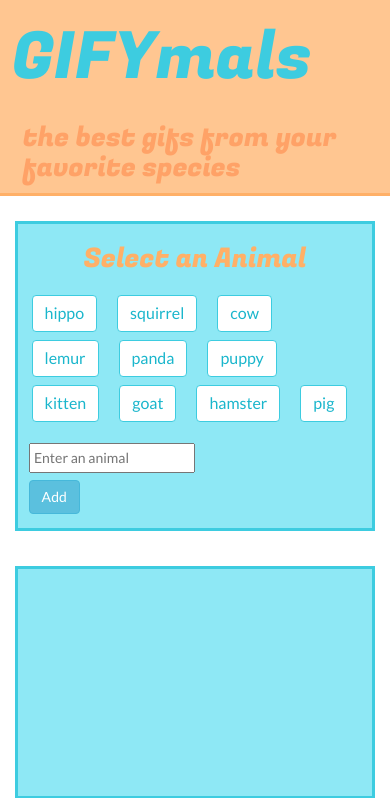
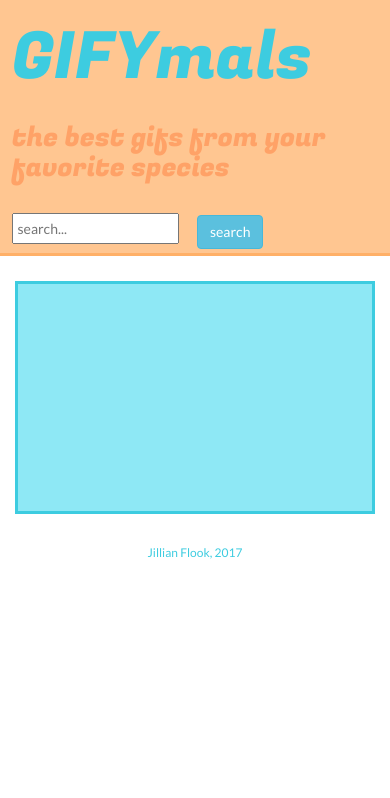
Before and after one commit to jflook10/Giphy, a PHP site: page / in a window 390 px wide. Shown: the top 798 px of the page. After the commit the page ends 559 px from the top, so only its background shows below. Run offline with PHP 8.4, Linux system fonts and the light colour scheme; some libraries are stand-ins or nearby versions.

Commit message:
updated media query and finished search bar

```diff
--- a/assets/css/style.css
+++ b/assets/css/style.css
@@ -10,7 +10,7 @@
 
 /*header*/
 header{
-	padding: 0.5% 3%;
+	padding: 0.5% 0% 0.5% 3%;
 	padding-bottom: 0px;
 	margin-bottom: 25px;
 	background-color: #FFC691;
@@ -24,11 +24,25 @@
 	display: inline-block;
 }
 
+h3{
+	font-family: 'Fugaz One', cursive;
+	font-size: 27px;
+	color: #FFB067;
+}
+
 #tagline{
 	display: inline-block;
 	color: #ffa267;
 }
 
+#searchForm{
+	padding-bottom: 0px;
+}
+
+#searchInput{
+	color: #1AB6CC;
+	margin-right: 15px;
+}
 
 
 /*main*/
@@ -59,11 +73,8 @@
 	border: 3px solid #3DCCE0;
 }
 
-h3{
-	font-family: 'Fugaz One', cursive;
-	font-size: 27px;
+#buttonHeader{
 	padding: 0% 3%;
-	color: #FFB067;
 }
 
 form{
@@ -88,6 +99,7 @@
 .blueBtn{
 	color: #1AB6CC;
 	border: 1px solid #3DCCE0;
+	background: #fff;
 	font-size: 16px;
 }
 
@@ -98,6 +110,31 @@
 	font-size: 16px;
 
 }
+
+.blueBtn:focus{
+	color: #1AB6CC;
+	border: 2px solid #3DCCE0;
+	font-weight: bold;
+	background: #fff;
+}
+
+#buttonInput{
+	color: #1AB6CC;
+}
+
+
+/*media query focused on removing button on smaller size window*/
+@media only screen and (max-width: 768px) {
+    main{
+    	margin-left: 40px;
+    	margin-right: 40px;
+    }
+
+    aside{
+    	display: none;
+    }
+}
+
 
 /*right section*/
 
--- a/assets/javascript/game.js
+++ b/assets/javascript/game.js
@@ -8,6 +8,7 @@
  // Output all of the new information into the relevant HTML sections
  if(localStorage.key("animal")){
  	animalName = localStorage.getItem("animal");
+ 	console.log(animalName);
  	console.log("IT WORKED!");
  } else{
  	animalName = "pets"
@@ -22,7 +23,7 @@
 
 	//loop through array to create buttons
 	for (i=0; i < animals.length; i++){
-		var button = $("<button>").addClass("btn btn-default animalBtn blueBtn").attr("data-name", animals[i]).text(animals[i]);
+		var button = $("<button>").addClass("btn animalBtn blueBtn").attr("data-name", animals[i]).text(animals[i]);
 		$("#buttonsArea").append(button);
 	}
 
@@ -47,6 +48,25 @@
 	}else{
 		return false};
 })
+
+// not working!
+$("#searchButton").on("click", function(event){
+	event.preventDefault();
+
+	animalName = $("#searchInput").val().trim().toLowerCase();
+	console.log("New animal name: " + animalName);
+
+	$("#animalText").empty().text(animalName);
+
+    $("#gifArea").empty();
+
+    loadGifs();
+
+    //calls last searched animal on local storage
+	localStorage.setItem("animal", animalName);
+	console.log("local storage")
+});
+
 
 // onclick of button, empty buttonsArea, add 10 videos of topic.
 $("body").on("click", ".animalBtn", function() {
@@ -74,6 +94,7 @@
      })
     .done(function(response) {
         var results = response.data;
+        console.log(results);
         for (var i = 0; i < 10; i++) {
  	       var gifDiv = $("<div class='item'>");
 
@@ -94,7 +115,7 @@
 	           $("#gifArea").append(gifDiv);
        	    };
         }
-        // adds the name of the selected animal/button to the div area
+    // adds the name of the selected animal/button to the div area
     var addDiv = $("<div class='centered'>")
     var addHeader = $("<h2 id='animalHeader'>").text(animalName);
     var selectedAnimal= addDiv.append(addHeader);
--- a/index.html
+++ b/index.html
@@ -2,6 +2,8 @@
 <html lang="en">
 <head>
 	<meta charset="utf-8">
+	<meta name="viewport" content="width=device-width">
+
 	<title>Gify Tool</title>
 
 	<!-- jquery link -->
@@ -18,16 +20,26 @@
 </head>
 <body>
 	<div class="flexContain">
-		<header>
-			<h1>GIFYmals</h1>
-			<h3 id="tagline">the best gifs from your favorite species</h3>
+		<header class="row">
+			<div class="col-md-9 col-sm-12">
+				<h1>GIFYmals</h1>
+				<h3 id="tagline">the best gifs from your favorite species</h3>
+			</div>
+			<form class="col-md-3 col-sm-12" id="searchForm">
+				<!-- <label for="buttonInput">Add an animal</label> -->
+				<input type="text" id="searchInput" placeholder="search...">
+
+				<!-- Button triggers new animal to be added to the buttonsArea -->
+				<input class="btn btn-info" id="searchButton" type="submit" value="search">
+			</form>
+
 		</header>
 		<main class="container">
 			<div class="row">
 				<aside class="col-md-3 col-sm-12" id="marginBottom">
 					<div id="navArea">
 						<section class="centered">
-							<h3>Select an Animal</h3>
+							<h3 id="#buttonHeader">Select an Animal</h3>
 						</section>
 						<section id="buttonsArea"></section>
 						<section id="addArea">
```
